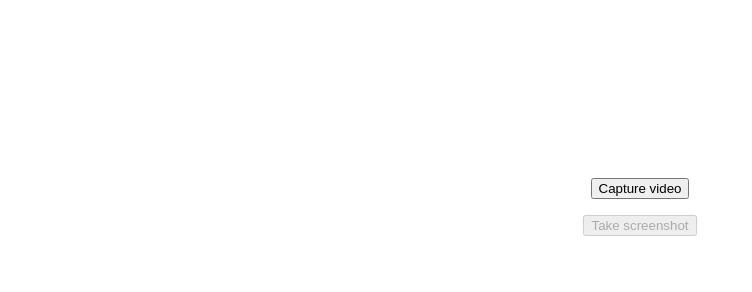
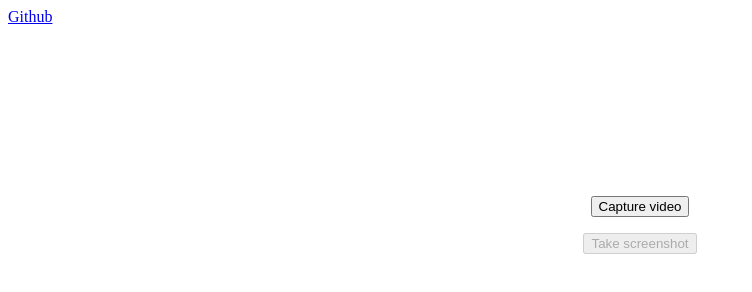
Before and after one commit to thehig/web-camera-poc, a website: page public/index.html in a window 1280 px wide. Shown: the whole page, without its empty margins (0-752 px from the left). Drawn offline with Linux system fonts and the light colour scheme.

Commit message:
Add github href

```diff
--- a/public/index.html
+++ b/public/index.html
@@ -1,5 +1,6 @@
 <html>
   <body>
+    <a href="https://github.com/thehig/web-camera-poc">Github</a>
     <div id="screenshot" style="text-align:center;">
       <video class="videostream" autoplay=""></video>
       <img id="screenshot-img" />
```
